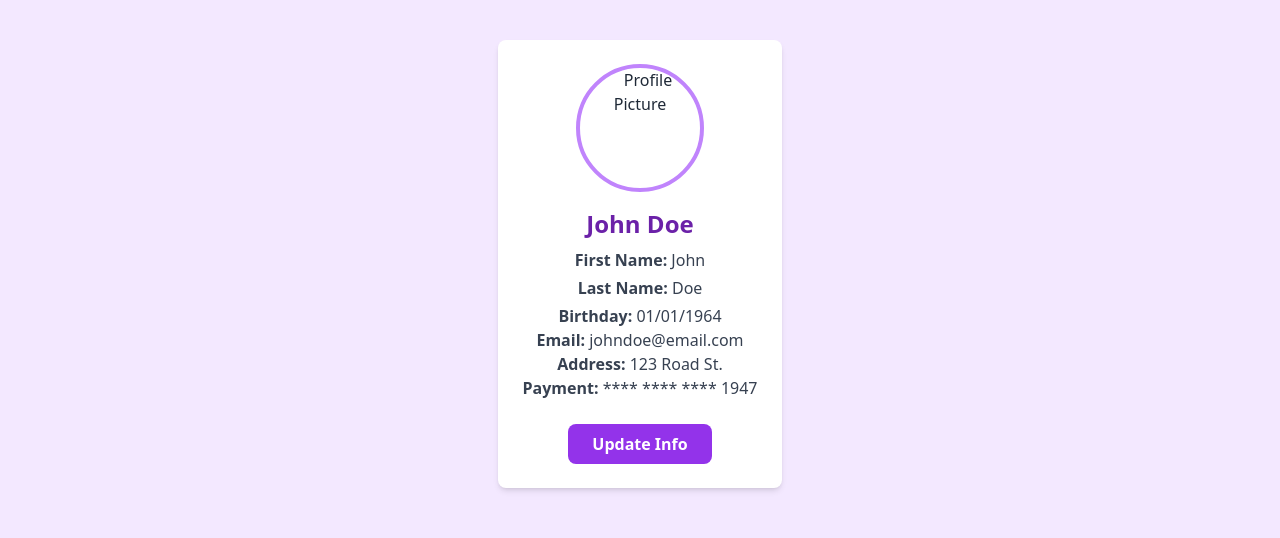
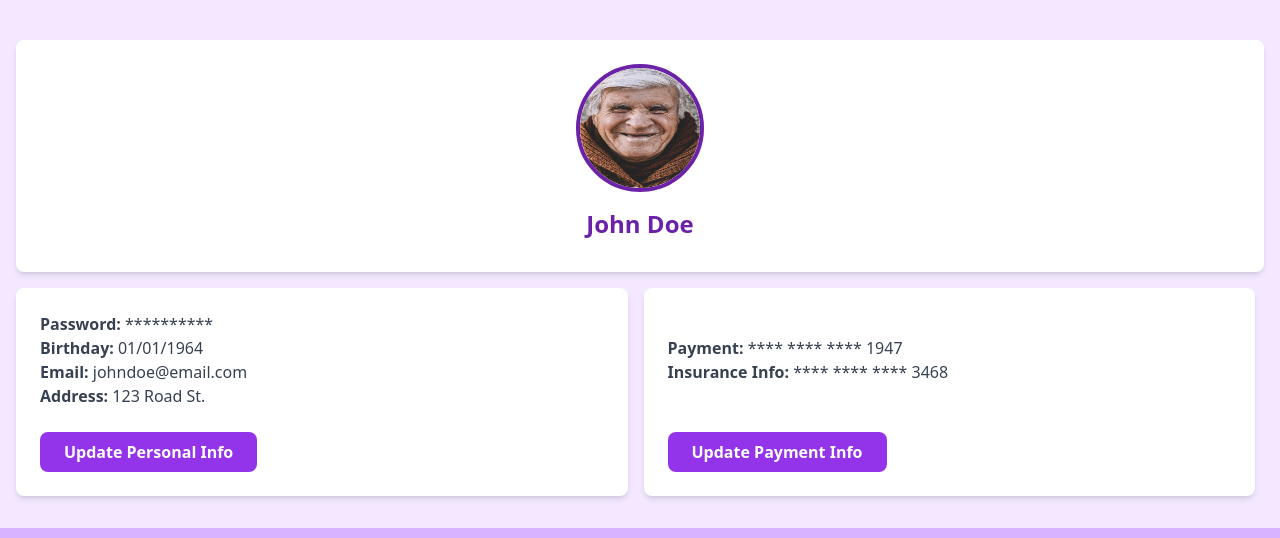
Before and after one commit to kl00135/UCC2_TeamV, a plain HTML site: page OurWebsite/pages/account.html in a window 1280 px wide. Shown: the part 64-602 px from the top of the page. Drawn offline with nearby package versions, Linux system fonts and the light colour scheme.

Commit message:
Refactor My account page

```diff
--- a/OurWebsite/pages/account.html
+++ b/OurWebsite/pages/account.html
@@ -2,69 +2,130 @@
 <html lang="en">
   <head>
     <meta charset="UTF-8" />
-  <meta name="viewport" content="width=device-width, initial-scale=1.0"/>
+    <meta name="viewport" content="width=device-width, initial-scale=1.0" />
     <title>My Account</title>
     <script src="https://cdn.tailwindcss.com"></script>
   </head>
   <body class="bg-purple-100 text-gray-800 min-h-screen flex flex-col">
-
     <!-- Top bar -->
     <header class="bg-purple-300 text-black p-4">
-    <div class="max-w-7xl mx-auto flex flex-col md:flex-row justify-between items-center">
+      <div
+        class="max-w-7xl mx-auto flex flex-col md:flex-row justify-between items-center"
+      >
         <h1 class="text-2xl font-bold mb-2 md:mb-0">Pill Pilot</h1>
         <nav class="flex flex-wrap gap-4 items-center">
           <a href="index.html" class="hover:underline">Home</a>
-        <a href="transportation.html" class="hover:underline">Transportation</a>
+          <a href="transportation.html" class="hover:underline"
+            >Transportation</a
+          >
           <a href="prescriptions.html" class="hover:underline">Prescriptions</a>
           <a href="appointments.html" class="hover:underline">Appointments</a>
-        <a href="account.html" class="hover:underline font-semibold underline">My Account</a>
+          <a href="account.html" class="hover:underline font-semibold underline"
+            >My Account</a
+          >
           <a href="help.html" class="hover:underline">Help</a>
-        <a href="login.html" class="bg-white text-blue-600 px-3 py-1 rounded hover:bg-gray-200 font-medium">Login</a>
-        <a href="register.html" class="bg-white text-blue-600 px-3 py-1 rounded hover:bg-gray-200 font-medium">Register</a>
+          <a
+            href="login.html"
+            class="bg-white text-blue-600 px-3 py-1 rounded hover:bg-gray-200 font-medium"
+            >Login</a
+          >
+          <a
+            href="register.html"
+            class="bg-white text-blue-600 px-3 py-1 rounded hover:bg-gray-200 font-medium"
+            >Register</a
+          >
         </nav>
       </div>
     </header>
 
-
-  <main class="flex-grow max-w-3xl mx-auto mt-10 px-4">
-    <div class="bg-white p-6 rounded-lg shadow-md text-center">
-
+    <main class="flex flex-wrap flex-row gap-4 w-full mt-10 px-4 mb-8">
+      <div class="bg-white w-full p-6 rounded-lg shadow-md text-center">
         <!-- Profile pic -->
         <div class="flex justify-center mb-4">
-        <img src="images/old_man.jpg" alt="Profile Picture" class="w-32 h-32 rounded-full border-4 border-purple-400" />
+          <img
+            src="/images/old_man.jpg"
+            alt="Profile Picture"
+            class="w-32 h-32 rounded-full border-4 border-purple-800"
+          />
         </div>
 
-      <!-- Account Info -->
+        <!-- Account Name -->
         <h2 class="text-2xl font-semibold text-purple-800 mb-2">John Doe</h2>
-      <p class="text-gray-700 mb-1"><strong>First Name:</strong> John</p>
-      <p class="text-gray-700 mb-1"><strong>Last Name:</strong> Doe</p>
+      </div>
+
+      <div class="bg-white md:w-[49%] p-6 rounded-lg shadow-md text-left">
+        <!-- Account/Personal Info -->
+        <p class="text-gray-700"><strong>Password:</strong> **********</p>
         <p class="text-gray-700"><strong>Birthday:</strong> 01/01/1964</p>
         <p class="text-gray-700"><strong>Email:</strong> johndoe@email.com</p>
         <p class="text-gray-700"><strong>Address:</strong> 123 Road St.</p>
-      <p class="text-gray-700"><strong>Payment:</strong> **** **** **** 1947</p>
+        </p>
 
-      <button class="mt-6 inline-block px-6 py-2 bg-purple-600 text-white font-semibold rounded-lg hover:bg-purple-700 " disabled>
-        Update Info
+        <button
+          class="mt-6 inline-block px-6 py-2 bg-purple-600 text-white font-semibold rounded-lg hover:bg-purple-700"
+          disabled
+        >
+          Update Personal Info
         </button>
+      </div>
 
+      <div class="bg-white md:w-[49%] p-6 rounded-lg shadow-md text-left">
+        <!-- Payment Info -->
+         <br>
+        <p class="text-gray-700">
+          <strong>Payment:</strong> **** **** **** 1947
+        </p>
+        <p class="text-gray-700">
+          <strong>Insurance Info:</strong> **** **** **** 3468
+        </p>
+        <br>
+
+        <button
+          class="mt-6 inline-block px-6 py-2 bg-purple-600 text-white font-semibold rounded-lg hover:bg-purple-700"
+          disabled
+        >
+          Update Payment Info
+        </button>
       </div>
     </main>
 
     <!-- Footer -->
     <style>
-        .footer-socials {display: flex; justify-content: center; align-items: center; margin-bottom: 10px;}
-        .footer-socials img { width: 24px; height: 24px; margin: 0 10px;}
-        .footer-links { text-align: center;}
-        .footer-links ul { list-style: none; padding: 0; margin: 0;}
-        .footer-links li { display: inline; margin: 0 15px;}
-        .footer-links a { text-decoration: none; color: #333; font-weight: bold;}
+      .footer-socials {
+        display: flex;
+        justify-content: center;
+        align-items: center;
+        margin-bottom: 10px;
+      }
+      .footer-socials img {
+        width: 24px;
+        height: 24px;
+        margin: 0 10px;
+      }
+      .footer-links {
+        text-align: center;
+      }
+      .footer-links ul {
+        list-style: none;
+        padding: 0;
+        margin: 0;
+      }
+      .footer-links li {
+        display: inline;
+        margin: 0 15px;
+      }
+      .footer-links a {
+        text-decoration: none;
+        color: #333;
+        font-weight: bold;
+      }
     </style>
     <footer class="bg-purple-300 text-black text-center py-4">
       <div class="footer-socials">
-<img src="../images/twitter.png" alt="Twitter">
-<img src="../images/instagram.png" alt="Instagram">
-<img src="../images/youtube.png" alt="YouTube">
-<img src="../images/linkedin.png" alt="LinkedIn">
+        <img src="../images/twitter.png" alt="Twitter" />
+        <img src="../images/instagram.png" alt="Instagram" />
+        <img src="../images/youtube.png" alt="YouTube" />
+        <img src="../images/linkedin.png" alt="LinkedIn" />
       </div>
       <div class="footer-links">
         <ul>
@@ -76,6 +137,6 @@
         </ul>
       </div>
       <p>&copy; Pill Pilot. Cm00243@my.westga.edu</p>
-
+    </footer>
   </body>
 </html>
```
Lines whose indentation alone changed are shown as unchanged.
